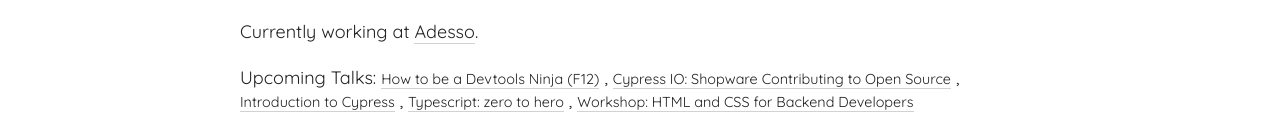
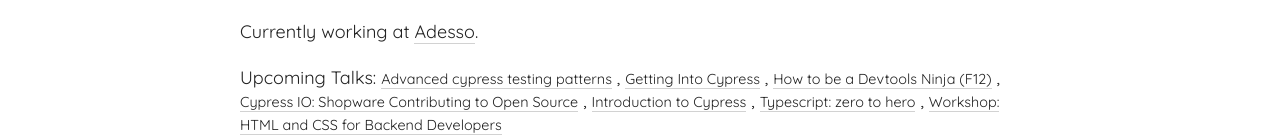
Before and after one commit to piyukore06/portfolio, a Svelte app: page / in a window 1280 px wide. Shown: the part 523-659 px from the top of the page. Built offline with nearby package versions, Linux system fonts and the light colour scheme; a web font is replaced by a local one.

Commit message:
Added new talks

```diff
--- a/src/Data/talks.js
+++ b/src/Data/talks.js
@@ -1,5 +1,47 @@
 import { calendar, location } from './icons'
 export default [
+  {
+    path: 'https://js-i-love-you.netlify.app/',
+    heading: 'JS I love you ♥️',
+    links: [{
+      prefix: calendar,
+      name: 'Sep 14, 2021 - Nov 14, 2021',
+      path: '#'
+    }, {
+      prefix: location,
+      name: 'Ready to code, Stuttgart',
+      path: 'https://readytocode.org/event-js-i-love-you.html'
+    }],
+    description: 'Nach ersten Erfolgserlebnissen mit Cypress, stößt man bald auch auf erste Herausforderungen. Wir zeigen mit welchen Pattern man diesen begegnen kann und welche Probleme sogar schon auf erste Unzulänglichkeiten der Anwendung zurückzuführen sind. Die Schritte um Cypress in eine automatische Buildpipeline einzuführen sind essentiell um das Tool wertschöpfend einzusetzen und somit Teil des Workshops. Wir behandeln auch schwierige Testumgebungen die kein stringentes E2E-Testing erlauben.'
+  },
+  {
+    path: '#',
+    heading: 'Advanced cypress testing patterns',
+    links: [{
+      prefix: calendar,
+      name: 'Oct 6, 2021',
+      path: '#'
+    }, {
+      prefix: location,
+      name: 'JS Days 2021',
+      path: 'https://javascript-days.de/angular/cypress-advanced-testing-patterns/'
+    }],
+    description: 'Nach ersten Erfolgserlebnissen mit Cypress, stößt man bald auch auf erste Herausforderungen. Wir zeigen mit welchen Pattern man diesen begegnen kann und welche Probleme sogar schon auf erste Unzulänglichkeiten der Anwendung zurückzuführen sind. Die Schritte um Cypress in eine automatische Buildpipeline einzuführen sind essentiell um das Tool wertschöpfend einzusetzen und somit Teil des Workshops. Wir behandeln auch schwierige Testumgebungen die kein stringentes E2E-Testing erlauben.'
+  },
+  {
+    path: '#',
+    heading: 'Getting Into Cypress',
+    links: [{
+      prefix: calendar,
+      name: 'Oct 4, 2021',
+      path: '#'
+    }, {
+      prefix: location,
+      name: 'JS Days 2021',
+      path: 'https://javascript-days.de/fundamentals/getting-into-cypress-e2e-testing-fuer-alle/'
+    }],
+    description: 'Cypress hat sehr niedrige Einstiegshürden, um mit E2E-Testing zu beginnen. Die Unabhängigkeit von Frameworks macht es zu einem Allzweck Tool, wenn es ums Testing geht. Warum dies so ist, wie Tests endlich stabiler laufen und wie sich E2E-Testing auch in bestehende Projekte einbringen lässt zeigen wir in diesen Workshop. Die Teilnehmenden lernen Cypress und E2E-Testing kennen, üben die Einrichtung und werden durch die ersten Testcases geführt. Zu guter Letzt zeigen wir, wie man auch TypeScript statt JavaScript nutzen kann.'
+  },
   {
     path: '#',
     heading: 'How to be a Devtools Ninja (F12)',
```
